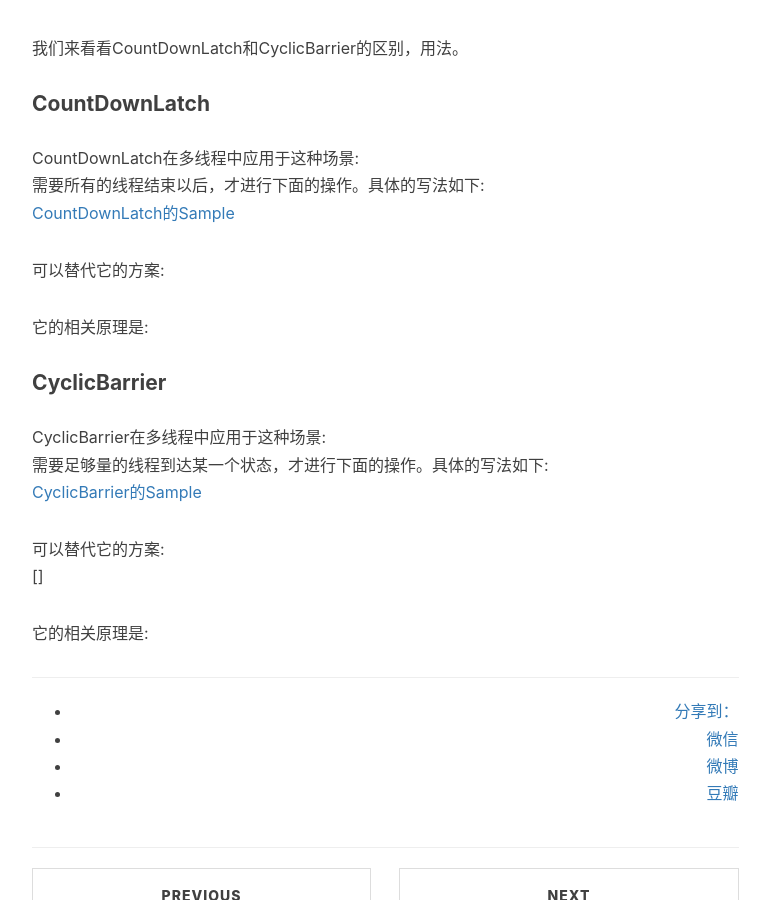
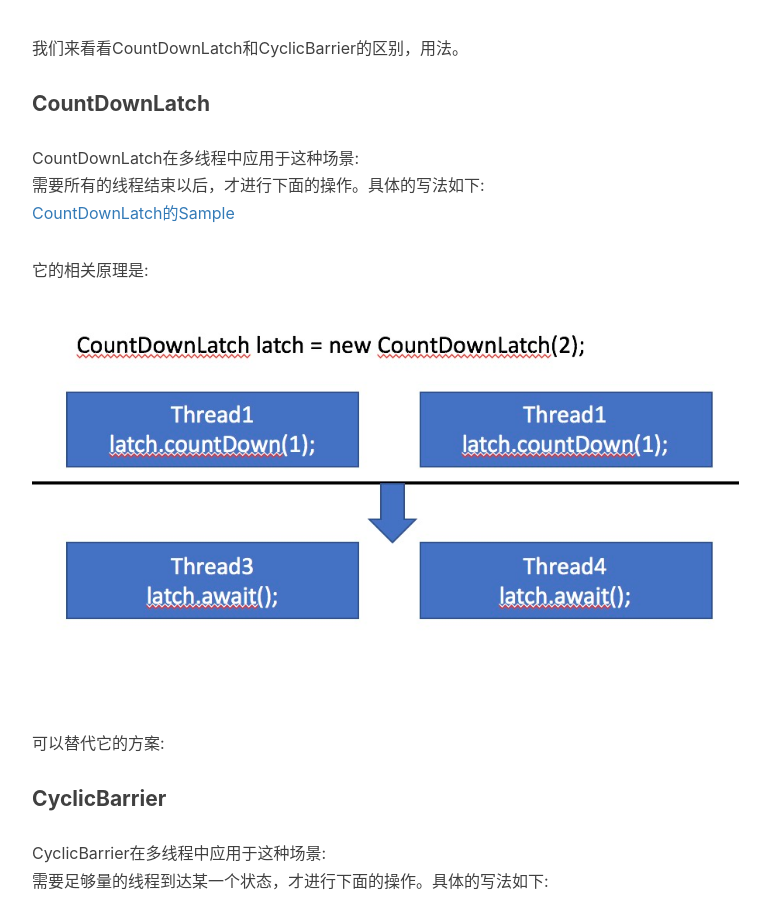
Before and after one commit to baiscjava/basicjava.github.io, a Jekyll site: the page built from _posts/2017-06-22-CountDownLatch和CyclicBarrier.md, in a window 1280 px wide and 900 px high, scrolled down 532 px. Shown: the whole window, without its empty margins (233-1003 px from the left). Built offline with Jekyll 4.4.1, drawn with Linux system fonts in a browser that asks for light colours; nearby versions of some CDN libraries; comment, search, counter and statistics services are not loaded.

Commit message:
Update 2017-06-22-CountDownLatch和CyclicBarrier.md

```diff
--- a/_posts/2017-06-22-CountDownLatch和CyclicBarrier.md
+++ b/_posts/2017-06-22-CountDownLatch和CyclicBarrier.md
@@ -16,10 +16,10 @@ CountDownLatch在多线程中应用于这种场景:<br>
 需要所有的线程结束以后，才进行下面的操作。具体的写法如下:<br>
 [CountDownLatch的Sample](https://github.com/yinhaomin/common-test/tree/master/common-test-service/src/main/java/com/baidu/common/test/service/cocurrency)
 
+它的相关原理是:<br>
+![gras](/images/aqs/CountDownLatch_usage.jpeg)<br>
+
 可以替代它的方案:<br>
-
-它的相关原理是:<br>
-
 
 
 #### CyclicBarrier
```
